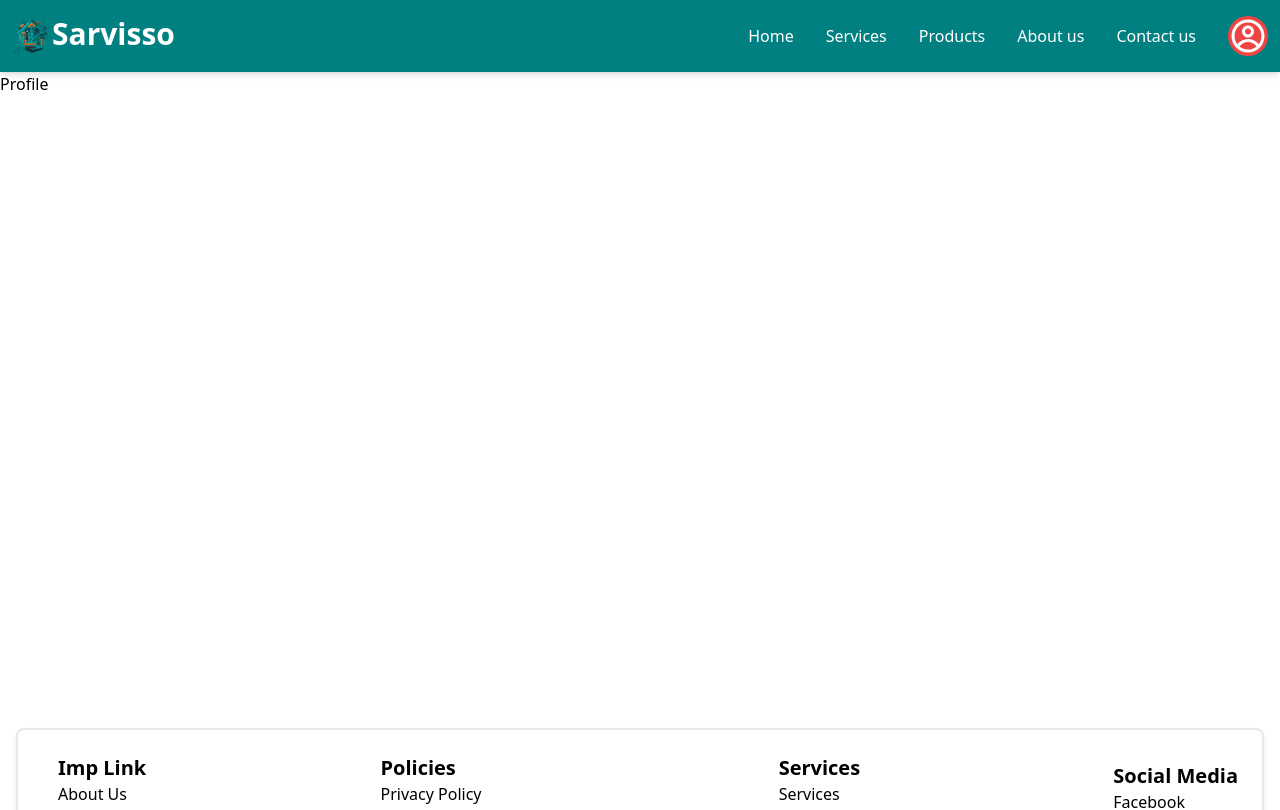
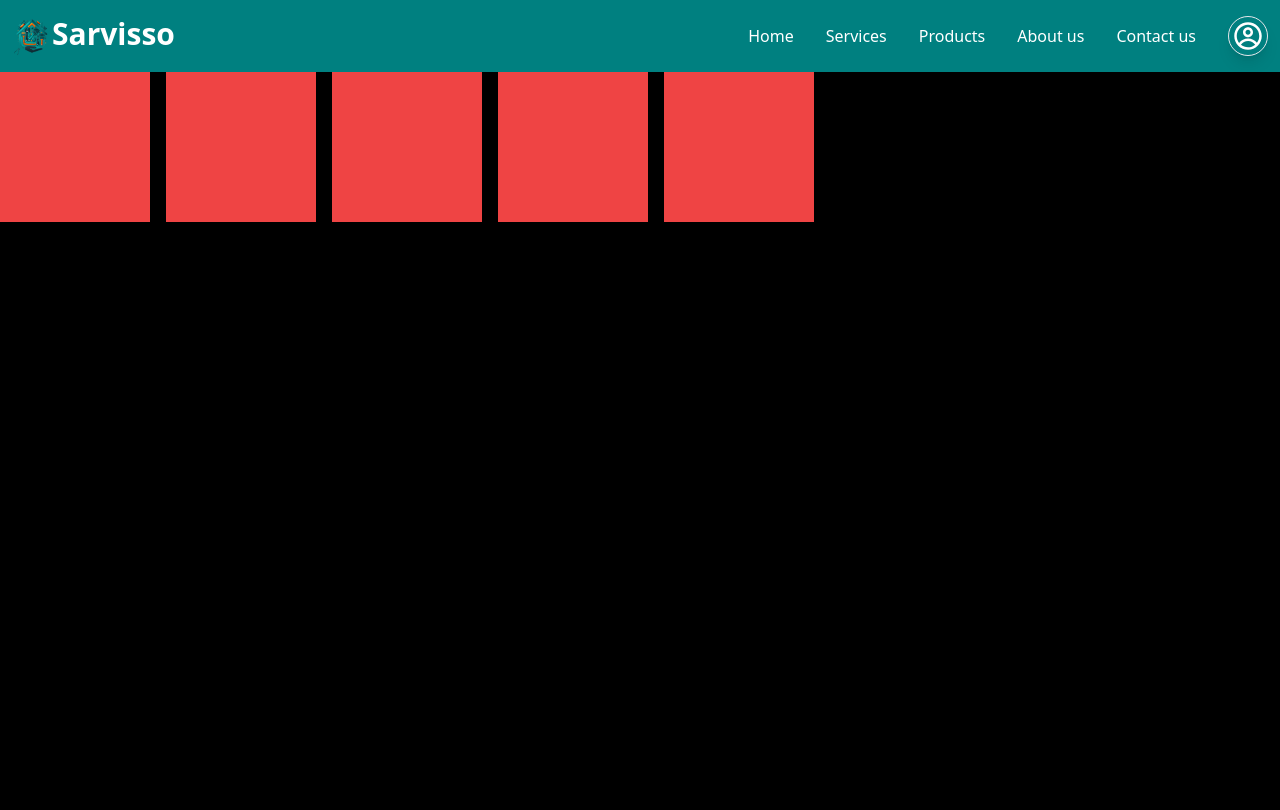
Before and after one commit to shivanand91/Sarvisso, a React (Vite) app in the folder Frontend/: page /profile in a window 1280 px wide. Shown: the top 810 px of the page. Built offline with nearby package versions, Linux system fonts and the light colour scheme.

Commit message:
update in profile

```diff
--- a/Frontend/src/components/Header.jsx
+++ b/Frontend/src/components/Header.jsx
@@ -44,7 +44,7 @@ const Header = () => {
         </li>
         {
           loggedIn ? <Link to={"/profile"}>
-            <div className='h-[40px] w-[40px] bg-red-500 rounded-full flex justify-center items-center text-4xl md:my-0 my-2'>
+            <div className='h-[40px] w-[40px] shadow-lg border rounded-full flex justify-center items-center text-3xl md:my-0 my-2'>
               <CgProfile />
             </div>
           </Link>
--- a/Frontend/src/pages/Profile.jsx
+++ b/Frontend/src/pages/Profile.jsx
@@ -2,7 +2,13 @@ import React from 'react'
 
 const Profile = () => {
   return (
-    <div>Profile</div>
+    <div className='h-screen w-full bg-black flex grid-cols-2 gap-4 '>
+      <div className='bg-red-500 h-[150px] w-[150px]'></div>
+      <div className='bg-red-500 h-[150px] w-[150px]'></div>
+      <div className='bg-red-500 h-[150px] w-[150px]'></div>
+      <div className='bg-red-500 h-[150px] w-[150px]'></div>
+      <div className='bg-red-500 h-[150px] w-[150px]'></div>
+    </div>
   )
 }
 
```
